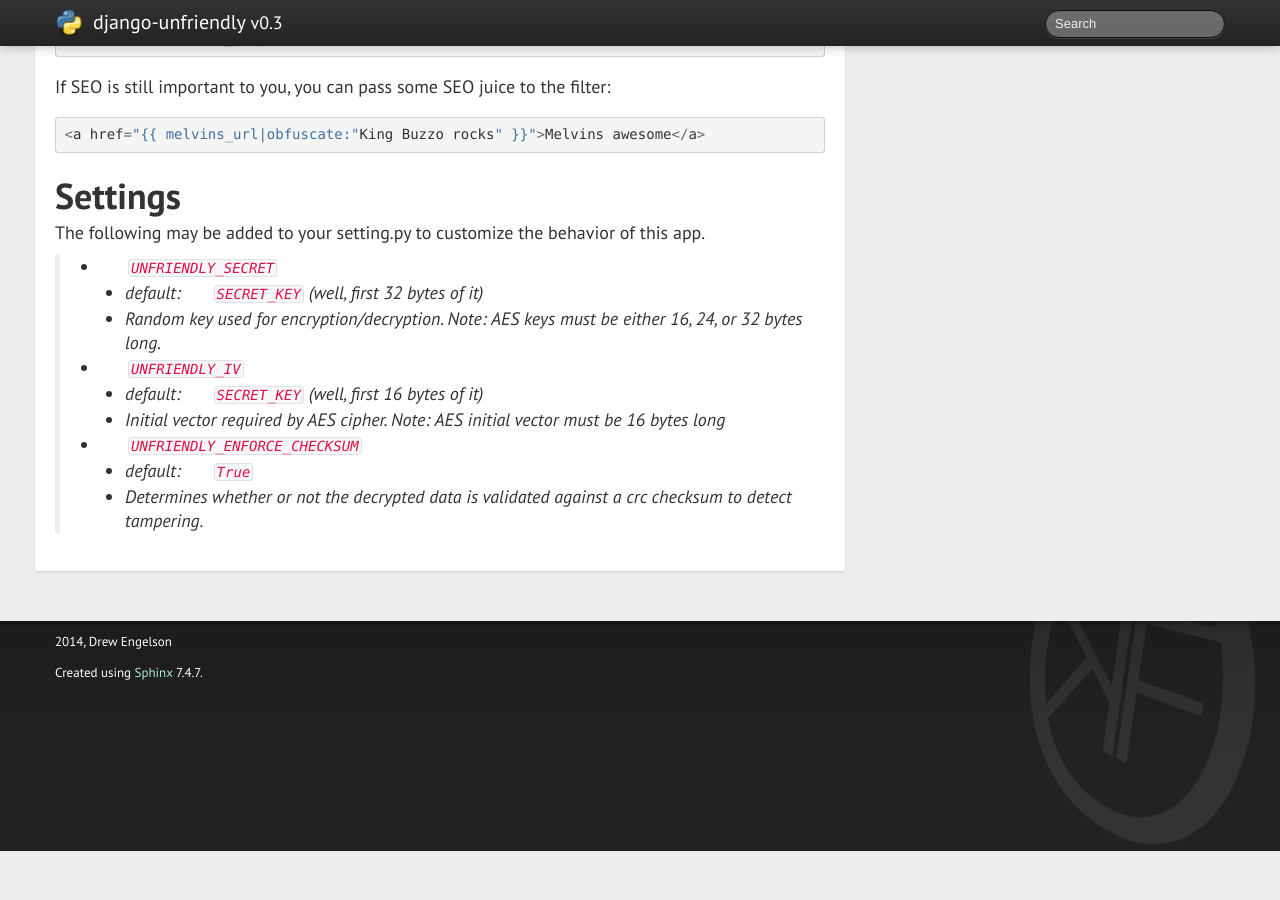
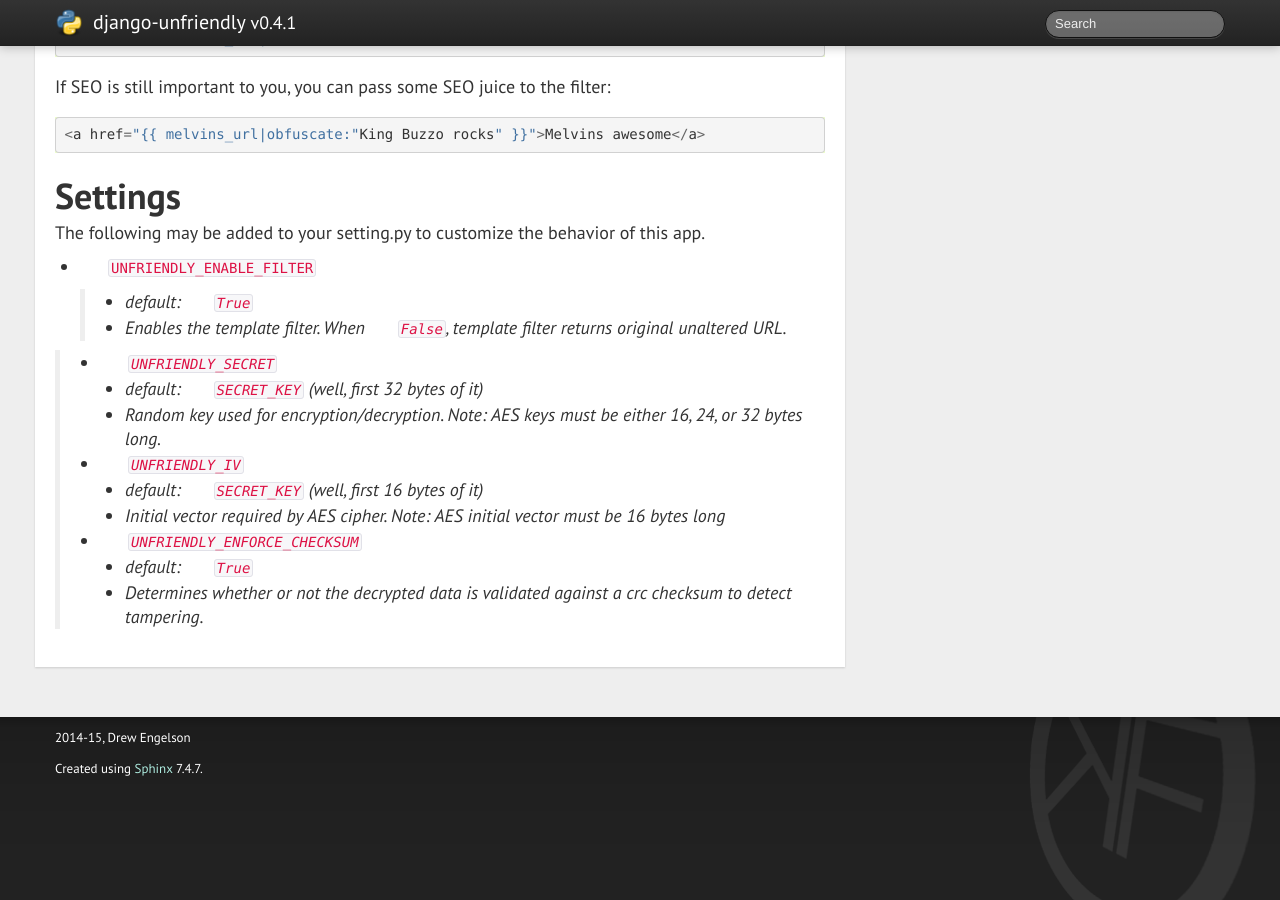
Before and after one commit to tomatohater/django-unfriendly, a Sphinx documentation site: the page built from docs/index.rst, in a window 1280 px wide and 900 px high, scrolled down 2080 px. Built offline with Sphinx 7.4.7, drawn with Linux system fonts in a browser that asks for light colours; some web fonts are replaced; before the commit the page ends 2931 px from its top, so only the background shows below that.

Commit message:
Updates docs with new setting.

```diff
--- a/docs/conf.py
+++ b/docs/conf.py
@@ -43,16 +43,16 @@
 
 # General information about the project.
 project = u'django-unfriendly'
-copyright = u'2014, Drew Engelson'
+copyright = u'2014-15, Drew Engelson'
 
 # The version info for the project you're documenting, acts as replacement for
 # |version| and |release|, also used in various other places throughout the
 # built documents.
 #
 # The short X.Y version.
-version = '0.3'
+version = '0.4.1'
 # The full version, including alpha/beta/rc tags.
-release = '0.3'
+release = '0.4.1'
 
 # The language for content autogenerated by Sphinx. Refer to documentation
 # for a list of supported languages.
--- a/docs/index.rst
+++ b/docs/index.rst
@@ -116,6 +116,12 @@
 
 The following may be added to your setting.py to customize the behavior of this app.
 
+- ``UNFRIENDLY_ENABLE_FILTER``
+
+   - default: ``True``
+   - Enables the template filter. When ``False``, template filter returns original unaltered URL.
+
+
  - ``UNFRIENDLY_SECRET``
 
    - default: ``SECRET_KEY`` (well, first 32 bytes of it)
```
